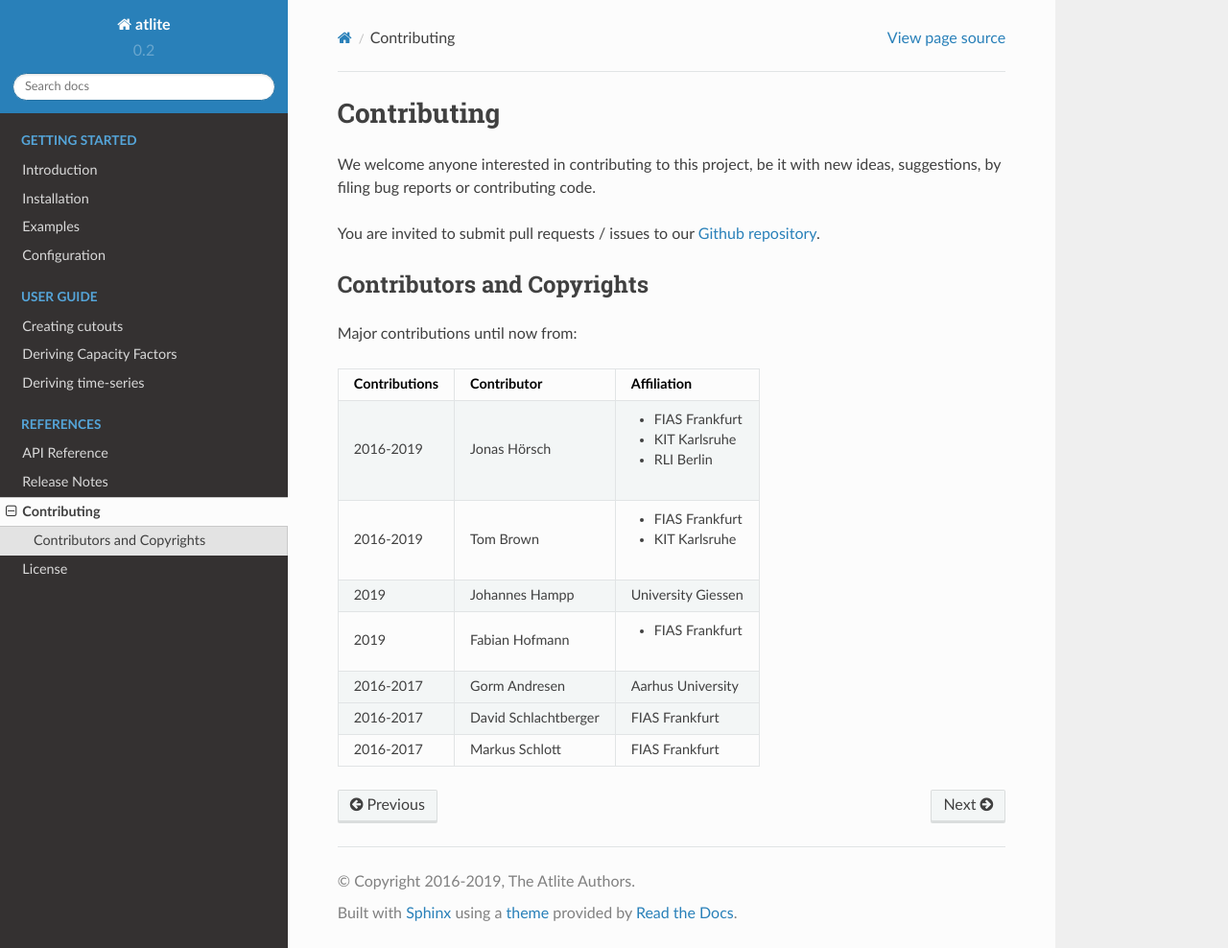
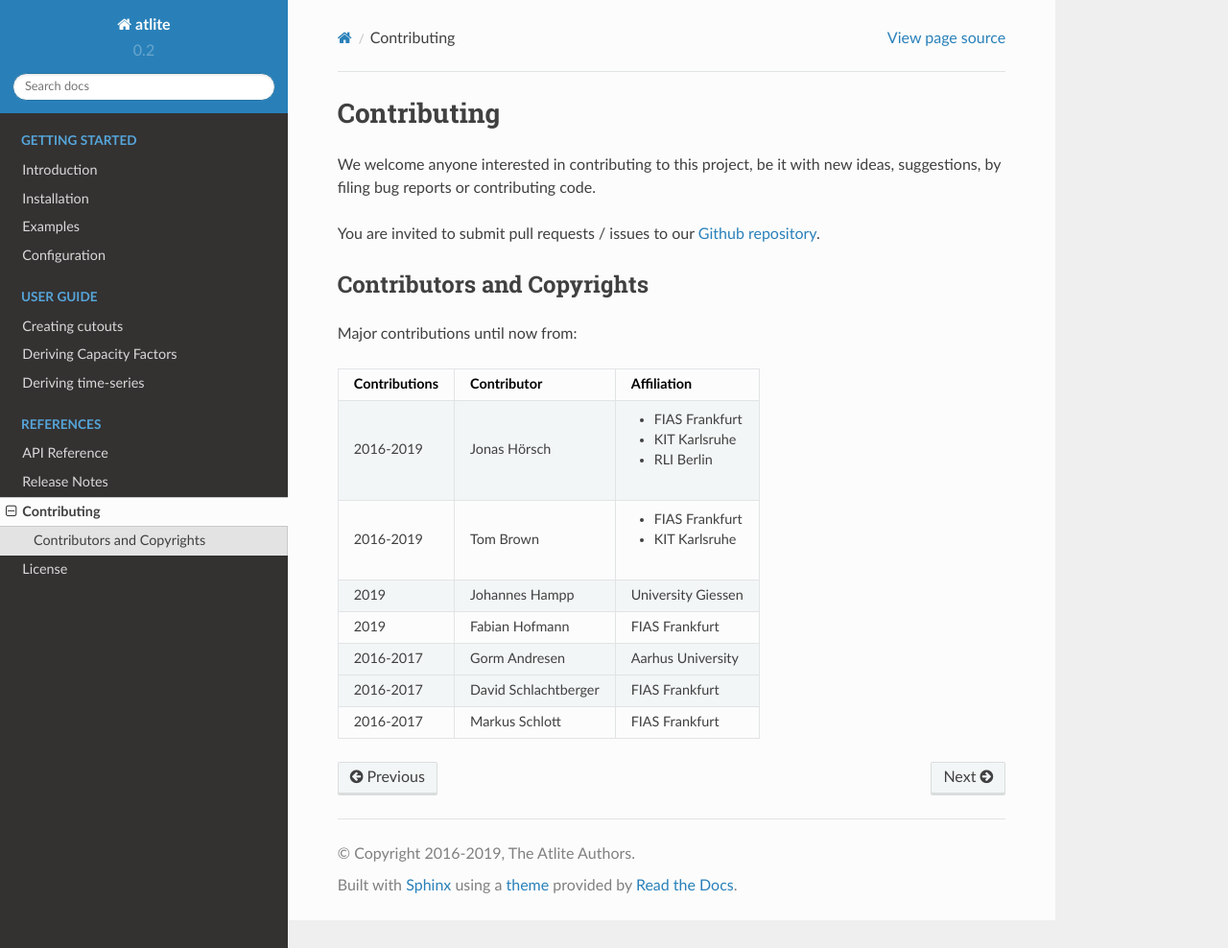
Before and after one commit to PyPSA/atlite, a Sphinx documentation site: the page built from doc/contributing.rst, in a window 1280 px wide and 988 px high. Shown: the whole window at 96% size. Built offline with Sphinx 7.4.7 and the Read the Docs theme 2.0.0, drawn with Linux system fonts in a browser that asks for light colours.

```diff
--- a/doc/contributing.rst
+++ b/doc/contributing.rst
@@ -32,7 +32,7 @@ Major contributions until now from:
 +--------------------+----------------------+----------------------+
 | 2019               | Johannes Hampp       | University Giessen   |
 +--------------------+----------------------+----------------------+
-| 2019               | Fabian Hofmann       | * FIAS Frankfurt     |
+| 2019               | Fabian Hofmann       | FIAS Frankfurt       |
 +--------------------+----------------------+----------------------+
 + 2016-2017          | Gorm Andresen        | Aarhus University    |
 +--------------------+----------------------+----------------------+
--- a/environment_docs.yaml
+++ b/environment_docs.yaml
@@ -38,4 +38,4 @@ dependencies:
   # - sphinx
   # - sphinx_rtd_theme
   # - numpydoc
-  - nbsphinx
+  # - nbsphinx
```
